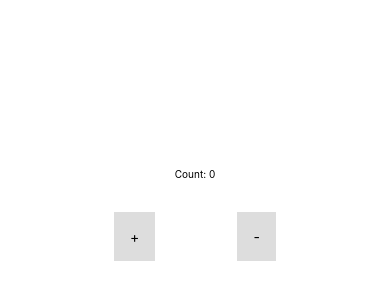
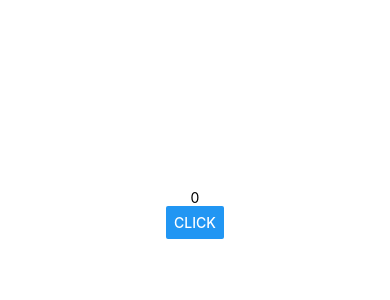
Before and after one commit to CAMELNINJA/React_Native, a React Native app: screen / in a window 390 px wide. Shown: the part 208-508 px from the top of the page. Built offline with nearby package versions, Linux system fonts and the light colour scheme.

Commit message:
feat : mob x clicker

```diff
--- a/App.tsx
+++ b/App.tsx
@@ -1,77 +1,26 @@
-
-
-import {StyleSheet, Text, TouchableOpacity, View} from 'react-native';
+import {StyleSheet, Text, TouchableOpacity, View,Button} from 'react-native';
 import {observer} from 'mobx-react-lite'
 import {makeAutoObservable} from "mobx";
 
-class Counter {
-    count = 0
-
-    private FONT_SIZE_INITIAL = 10
+class Clicker {
+    clicks = 0
 
     constructor() {
         makeAutoObservable(this)
     }
 
-    onPress(isAddition: Boolean) {
-        let beAdded = isAddition ? 1 : -1
-        this.count += beAdded
-    }
-
-    fontSize() {
-        return Math.floor(Math.abs(this.count) / 5) + this.FONT_SIZE_INITIAL
+    addClick() {
+        this.clicks += 1
     }
 }
 
-const counter = new Counter()
+const clicker = new Clicker()
 
 const App = observer(() => (
-    <View style={styles.container}>
-        <View style={styles.countContainer}>
-            <Text style={{fontSize: counter.fontSize()}}>Count: {counter.count}</Text>
-        </View>
-        <View style={styles.countersContainer}>
-            <TouchableOpacity
-                style={styles.button}
-                onPress={() => {
-                    counter.onPress(true)
-                }}
-            >
-                <Text>+</Text>
-            </TouchableOpacity>
-
-            <TouchableOpacity
-                style={styles.button}
-                onPress={() => {
-                    counter.onPress(false)
-                }}
-            >
-                <Text>-</Text>
-            </TouchableOpacity>
-        </View>
+    <View style={{ flex: 1, alignItems: 'center', justifyContent: 'center' }}>
+        <Text>{clicker.clicks}</Text>
+        <Button onPress={() => clicker.addClick()} title="click" />
     </View>
 ))
 
-export default App
-
-const styles = StyleSheet.create({
-    container: {
-        flex: 1,
-        justifyContent: "center",
-        paddingHorizontal: 16
-    },
-    button: {
-        alignItems: "center",
-        backgroundColor: "#DDDDDD",
-        padding: 16
-    },
-    countContainer: {
-        alignItems: "center",
-        padding: 16,
-    },
-    countersContainer: {
-        flexDirection: "row",
-        justifyContent: "space-evenly",
-        padding: 16
-    }
-});
+export default App;
```
Also changed, not shown: scren_shot/mob_x_clicker/Simulator Screen Shot - iPhone SE (3rd generation) - 2022-12-11 at 19.04.48.png (added).
